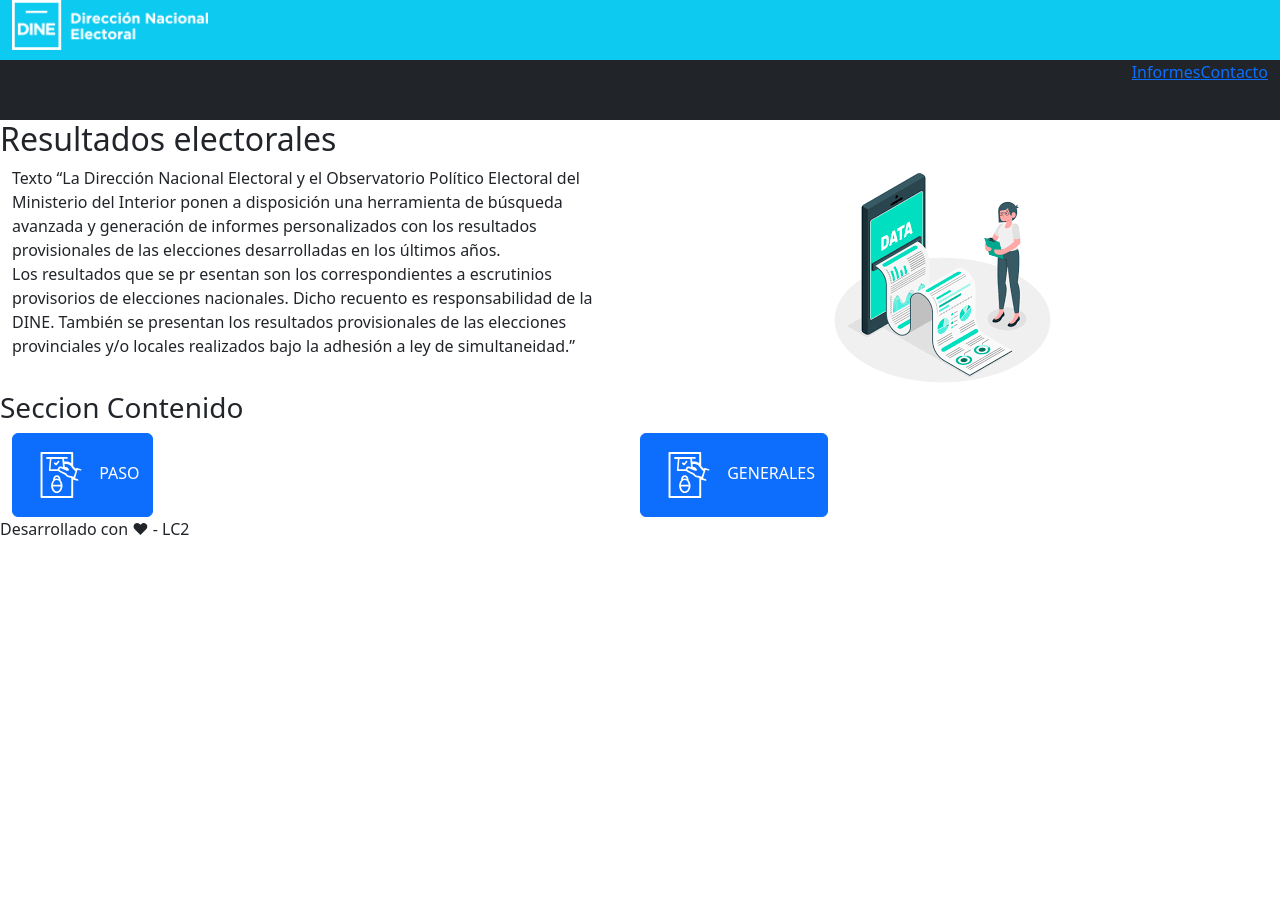
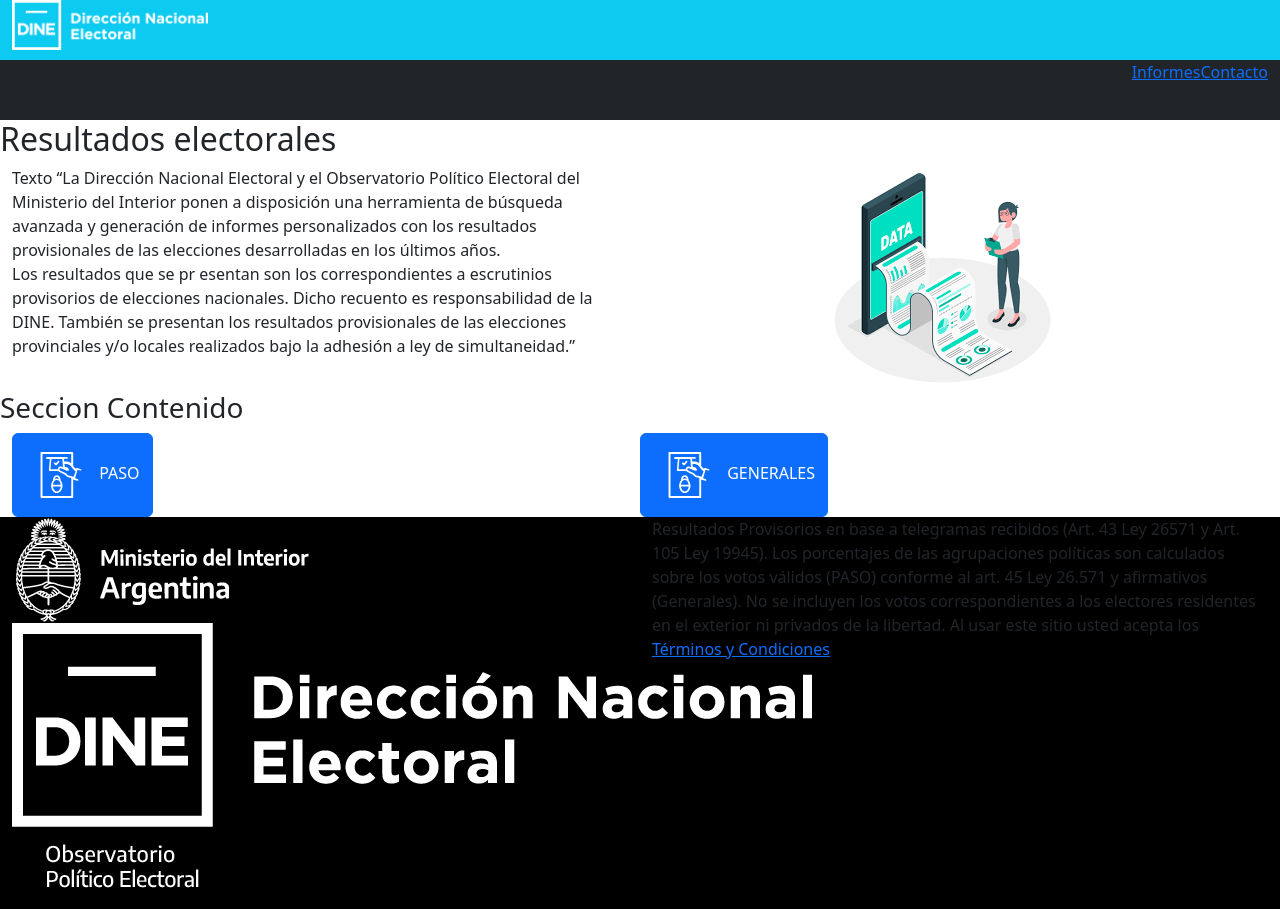
Before and after one commit to hmendoza711/tup-lc2-votacion-app1, a plain HTML site: page index.html in a window 1280 px wide. Before the commit the page ends 800 px from the top, so only its background shows below. Drawn offline with nearby package versions, Linux system fonts and the light colour scheme.

Commit message:
HTML finalizado

```diff
--- a/index.html
+++ b/index.html
@@ -108,7 +108,29 @@
 	</main>
 	<!--Pie de página-->
 	<footer>
-		<p>Desarrollado con ♥ - LC2</p>
+		<div class="container-fluid footer-page" style="background-color: black;">
+			<div class="row ">
+				<div class="col-lg-6 footer-imgs">
+					<img src="img/icons/Ministerio-del-Interior_pluma.1ab9a7a7.png" alt="Ministerio del interior">
+					<img src="img/icons/Logo_DINE_negativo.a88f983e.png" alt="Dirección Nacional Electoral">
+					<img src="img/icons/logos_001-10.4430c8d5.png" alt="Observatorio Electoral">
+				</div>
+
+				<div class="col-lg-6 footer-text">
+					<p>Resultados Provisorios en base a telegramas recibidos (Art. 43 Ley 26571 y Art. 105 Ley 19945).
+						Los
+						porcentajes de las agrupaciones políticas son calculados sobre los votos válidos (PASO) conforme
+						al art. 45
+						Ley 26.571 y afirmativos (Generales). No se incluyen los votos correspondientes a los electores
+						residentes
+						en el exterior ni privados de la libertad. Al usar este sitio usted acepta los <a href=""
+							target="_blank">Términos y
+							Condiciones</a></p>
+				</div>
+
+
+			</div>
+		</div>
 	</footer>
 	<script src="https://cdn.jsdelivr.net/npm/bootstrap@5.3.2/dist/js/bootstrap.bundle.min.js"
 		integrity="sha384-C6RzsynM9kWDrMNeT87bh95OGNyZPhcTNXj1NW7RuBCsyN/o0jlpcV8Qyq46cDfL"
```
Also changed, not shown: generales.html (+1 -1 lines), informes.html (+1 -1 lines), paso.html (+2 -2 lines).
